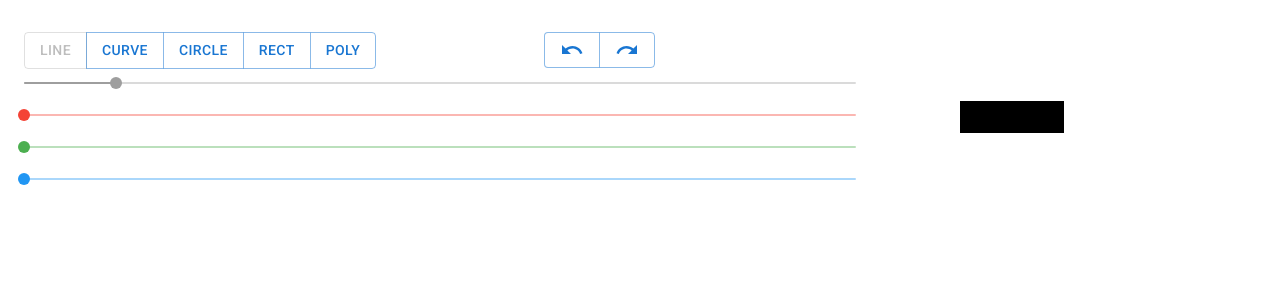
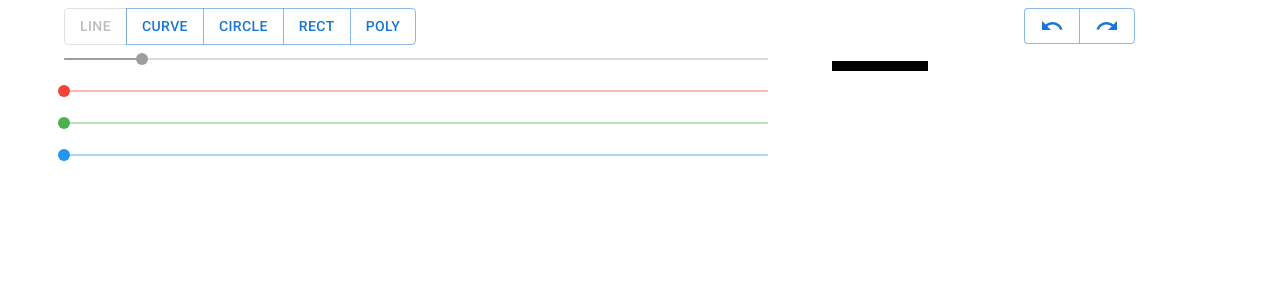
Before and after one commit to Ha-limLee/sim-sketch, a React (Vite) app: page / in a window 1280 px wide. Shown: the top 300 px of the page. Built offline with nearby package versions, Linux system fonts and the light colour scheme.

Commit message:
let toolBox display strokeWidth

```diff
--- a/src/features/toolBox/ToolBox.tsx
+++ b/src/features/toolBox/ToolBox.tsx
@@ -6,13 +6,14 @@ import Slider from '@mui/material/Slider';
 import Grid from '@mui/material/Grid';
 import UndoIcon from '@mui/icons-material/Undo';
 import RedoIcon from '@mui/icons-material/Redo';
-import { styled } from '@mui/material';
+import { Container, styled } from '@mui/material';
 
 import { useAppSelector, useAppDispatch } from '../../app/hooks';
 import { selectToolBox, setColor, setShapeType, setStrokeWidth, Shapes } from './toolBoxSlice';
 import type { ShapeType } from './toolBoxSlice';
 
 import { undo, redo, setIsDrawing } from '../drawBoard/drawBoardSlice';
+import { Layer, Rect, Stage } from 'react-konva';
 
 const GreySlider = styled(Slider)(({ theme }) => ({ color: theme.status.grey }));
 const RedSlider = styled(Slider)(({ theme }) => ({ color: theme.status.red }));
@@ -21,7 +22,7 @@ const BlueSlider = styled(Slider)(({ theme }) => ({ color: theme.status.blue }))
 
 export const ToolBox = () => {
     const toolBoxState = useAppSelector(selectToolBox);
-    const { selectedShape, color } = toolBoxState;
+    const { selectedShape, color, strokeWidth } = toolBoxState;
     const dispatch = useAppDispatch();
 
     const handleClick = (shape: ShapeType) => {
@@ -30,22 +31,22 @@ export const ToolBox = () => {
     };
 
     return (
-        <Box mt={4} ml={2}>
+        <Container>
             <Grid container>
-                <Grid item xs={4}>
+                <Grid item xs={6}>
                     <ButtonGroup variant="outlined" aria-label="outlined primary button group">
                         {Shapes.map(shape => <Button key={shape} disabled={shape === selectedShape} onClick={ () => handleClick(shape) } >{ shape }</Button>)}
                     </ButtonGroup>
                 </Grid>
-                <Grid item xs={1}></Grid>
-                <Grid item xs={1}>
+                <Grid item xs={4}></Grid>
+                <Grid item xs={2}>
                     <ButtonGroup variant="outlined" aria-label="outlined primary button group">
                         <Button onClick={() => dispatch(undo()) }><UndoIcon /></Button>
                         <Button onClick={() => dispatch(redo()) }><RedoIcon /></Button>
                     </ButtonGroup>
                 </Grid>
-                <Grid item xs={6} />
-                <Grid item xs={8}>
+                <Grid container item xs={8} >
+                    <Grid item xs={11}>
                         <GreySlider
                             size="small"
                             min={5}
@@ -56,8 +57,8 @@ export const ToolBox = () => {
                             onChangeCommitted={(e, value) => dispatch(setStrokeWidth(value as number))}
                         />
                     </Grid>
-                <Grid item xs={4} />
-                <Grid item xs={8}>
+
+                    <Grid item xs={11}>
                         <RedSlider
                             size="small"
                             min={0}
@@ -68,11 +69,8 @@ export const ToolBox = () => {
                             onChangeCommitted={(e, value) => dispatch(setColor({...color, red: value as number}))}
                         />
                     </Grid>
-                <Grid item xs={1} />
-                <Grid item xs={1} sx={{backgroundColor: `rgb(${color.red}, ${color.green}, ${color.blue})`}}>
-                </Grid>
-                <Grid item xs={2} />
-                <Grid item xs={8}>
+
+                    <Grid item xs={11}>
                         <GreenSlider
                             size="small"
                             min={0}
@@ -83,8 +81,8 @@ export const ToolBox = () => {
                             onChangeCommitted={(e, value) => dispatch(setColor({...color, green: value as number}))}
                         />
                     </Grid>
-                <Grid item xs={4} />
-                <Grid item xs={8}>
+
+                    <Grid item xs={11}>
                         <BlueSlider
                             size="small"
                             min={0}
@@ -95,8 +93,9 @@ export const ToolBox = () => {
                             onChangeCommitted={(e, value) => dispatch(setColor({...color, blue: value as number}))}
                         />
                     </Grid>
-                <Grid item xs={4} />
                 </Grid>
-        </Box>
+                <Grid item xs={1} mt={2} sx={{ backgroundColor: `rgb(${color.red}, ${color.green}, ${color.blue})`, height: strokeWidth }} />
+            </Grid>
+        </Container>
     );
 };
```
Lines whose indentation alone changed are shown as unchanged.
